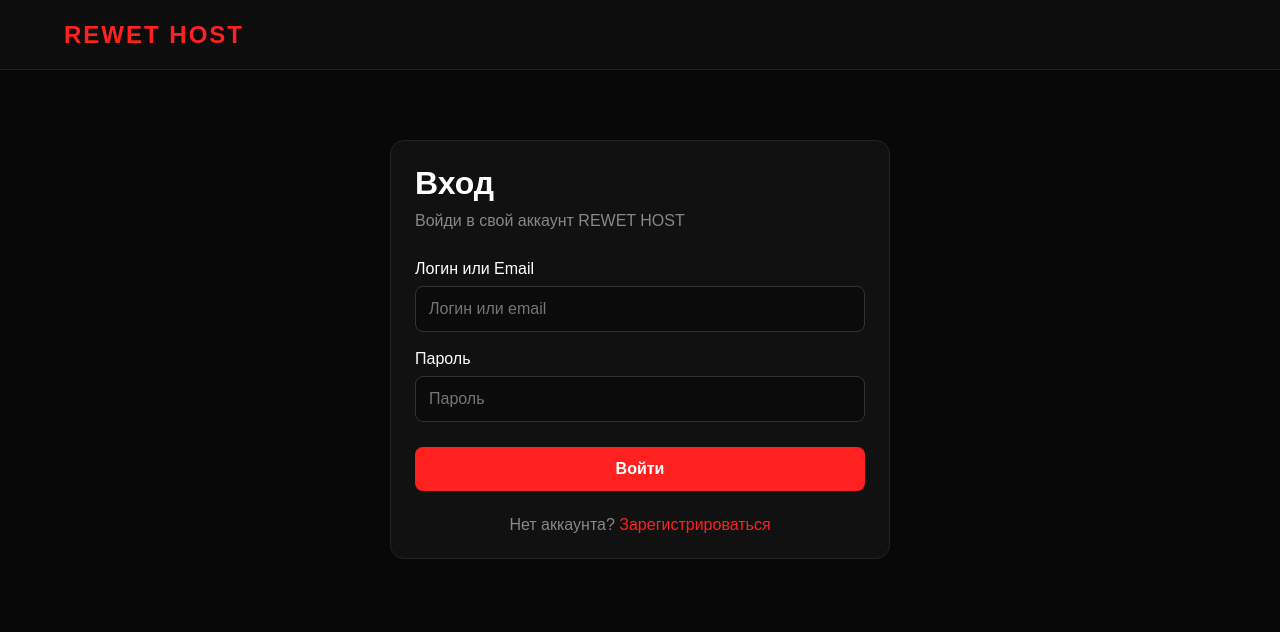
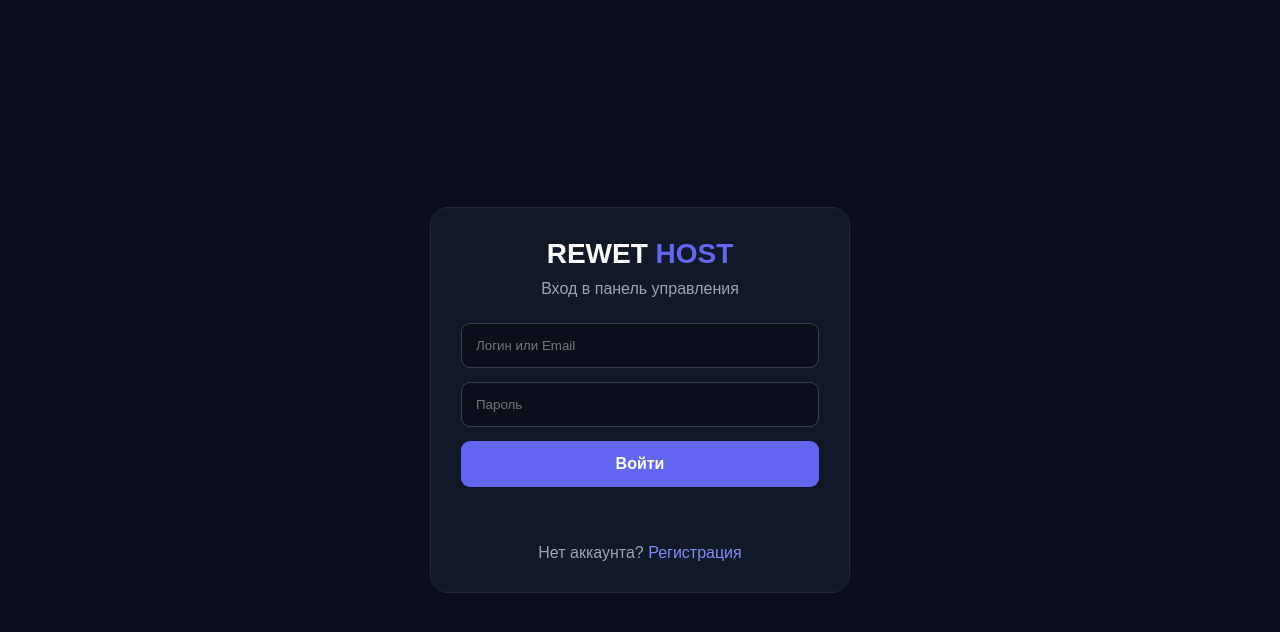
Before and after one commit to retete185-a11y/REWET-HOST555, a website: page public/login.html in a window 1280 px wide. Drawn offline with Linux system fonts and the light colour scheme; no server answers.

Commit message:
Update login.html

```diff
--- a/public/login.html
+++ b/public/login.html
@@ -6,90 +6,156 @@
 
     <title>REWET HOST — Вход</title>
 
-    <link rel="stylesheet" href="/style.css">
+    <style>
+        * {
+            box-sizing: border-box;
+            margin: 0;
+            padding: 0;
+        }
+
+        body {
+            font-family: Arial, sans-serif;
+            background: #0b0f19;
+            color: white;
+            min-height: 100vh;
+            display: flex;
+            align-items: center;
+            justify-content: center;
+            padding: 20px;
+        }
+
+        .box {
+            width: 100%;
+            max-width: 420px;
+            background: #111827;
+            border: 1px solid #1f2937;
+            border-radius: 18px;
+            padding: 30px;
+        }
+
+        .logo {
+            text-align: center;
+            font-size: 28px;
+            font-weight: bold;
+            margin-bottom: 10px;
+        }
+
+        .logo span {
+            color: #6366f1;
+        }
+
+        .subtitle {
+            text-align: center;
+            color: #9ca3af;
+            margin-bottom: 25px;
+        }
+
+        input {
+            width: 100%;
+            padding: 14px;
+            margin-bottom: 14px;
+            background: #0b0f19;
+            border: 1px solid #374151;
+            border-radius: 9px;
+            color: white;
+            outline: none;
+        }
+
+        input:focus {
+            border-color: #6366f1;
+        }
+
+        button {
+            width: 100%;
+            padding: 14px;
+            background: #6366f1;
+            color: white;
+            border: none;
+            border-radius: 9px;
+            cursor: pointer;
+            font-size: 16px;
+            font-weight: bold;
+        }
+
+        button:hover {
+            opacity: .9;
+        }
+
+        .message {
+            min-height: 22px;
+            margin-top: 15px;
+            text-align: center;
+            color: #f59e0b;
+        }
+
+        .register {
+            text-align: center;
+            margin-top: 20px;
+            color: #9ca3af;
+        }
+
+        .register a {
+            color: #818cf8;
+            text-decoration: none;
+        }
+    </style>
 </head>
 
 <body>
 
-<header class="header">
-    <div class="container">
-        <a href="/" class="logo">REWET HOST</a>
+<div class="box">
+
+    <div class="logo">
+        REWET <span>HOST</span>
     </div>
-</header>
 
-<main class="container" style="max-width: 500px; padding-top: 70px;">
-
-    <div class="card">
-
-        <h1 style="margin-bottom: 10px;">
-            Вход
-        </h1>
-
-        <p class="text-muted" style="margin-bottom: 30px;">
-            Войди в свой аккаунт REWET HOST
-        </p>
+    <div class="subtitle">
+        Вход в панель управления
+    </div>
 
     <form id="loginForm">
 
-            <label>Логин или Email</label>
+        <input
+            id="login"
+            type="text"
+            placeholder="Логин или Email"
+            autocomplete="username"
+            required
+        >
 
         <input
-                class="input"
-                type="text"
-                id="login"
-                placeholder="Логин или email"
+            id="password"
+            type="password"
+            placeholder="Пароль"
+            autocomplete="current-password"
             required
-                style="margin: 8px 0 18px;"
         >
 
-            <label>Пароль</label>
-
-            <input
-                class="input"
-                type="password"
-                id="password"
-                placeholder="Пароль"
-                required
-                style="margin: 8px 0 25px;"
-            >
-
-            <button
-                class="btn btn-primary"
-                type="submit"
-                style="width: 100%;"
-            >
+        <button type="submit">
             Войти
         </button>
 
     </form>
 
-        <div
-            id="message"
-            style="margin-top: 20px; text-align: center;"
-        ></div>
+    <div id="message" class="message"></div>
 
-        <p
-            style="text-align: center; margin-top: 25px;"
-            class="text-muted"
-        >
+    <div class="register">
         Нет аккаунта?
-            <a href="/register.html" class="text-red">
-                Зарегистрироваться
-            </a>
-        </p>
+        <a href="/register">Регистрация</a>
+    </div>
 
 </div>
 
-</main>
+<script>
 
-<script src="/app.js"></script>
-
-<script>
 const form = document.getElementById("loginForm");
 const message = document.getElementById("message");
 
-    form.addEventListener("submit", async (event) => {
+form.addEventListener("submit", async function(event) {
+
     event.preventDefault();
+
+    message.textContent = "Выполняется вход...";
 
     const login =
         document.getElementById("login").value.trim();
@@ -97,15 +163,17 @@
     const password =
         document.getElementById("password").value;
 
-        message.textContent = "Выполняется вход...";
-        message.style.color = "#aaa";
-
     try {
 
-            const result = await apiRequest(
-                "/auth/login",
+        const response = await fetch(
+            "/api/auth/login",
             {
                 method: "POST",
+
+                headers: {
+                    "Content-Type": "application/json"
+                },
+
                 body: JSON.stringify({
                     login,
                     password
@@ -113,23 +181,41 @@
             }
         );
 
-            saveToken(result.token);
+        const data = await response.json();
+
+        if (!response.ok) {
+            throw new Error(
+                data.message || "Ошибка авторизации"
+            );
+        }
+
+        if (!data.token) {
+            throw new Error(
+                "Сервер не вернул токен авторизации"
+            );
+        }
+
+        localStorage.setItem(
+            "token",
+            data.token
+        );
 
         message.textContent =
             "Вход выполнен!";
 
-            message.style.color = "#35d07f";
-
         setTimeout(() => {
-                window.location.href = "/dashboard.html";
-            }, 500);
+            window.location.href = "/dashboard";
+        }, 300);
 
     } catch (error) {
 
-            message.textContent = error.message;
-            message.style.color = "#ff2020";
+        message.textContent =
+            error.message;
+
     }
+
 });
+
 </script>
 
 </body>
```
Lines whose indentation alone changed are shown as unchanged.
